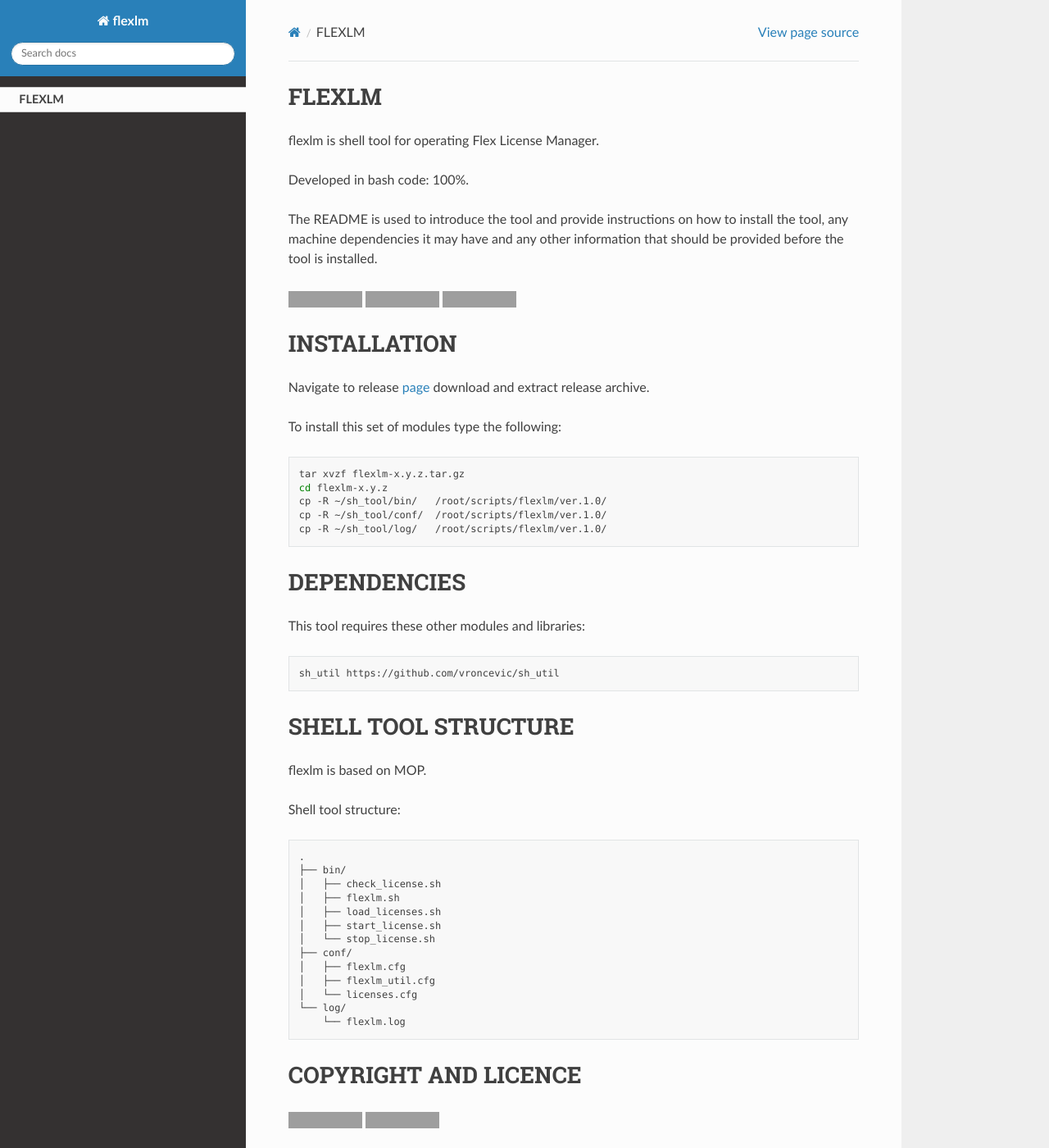
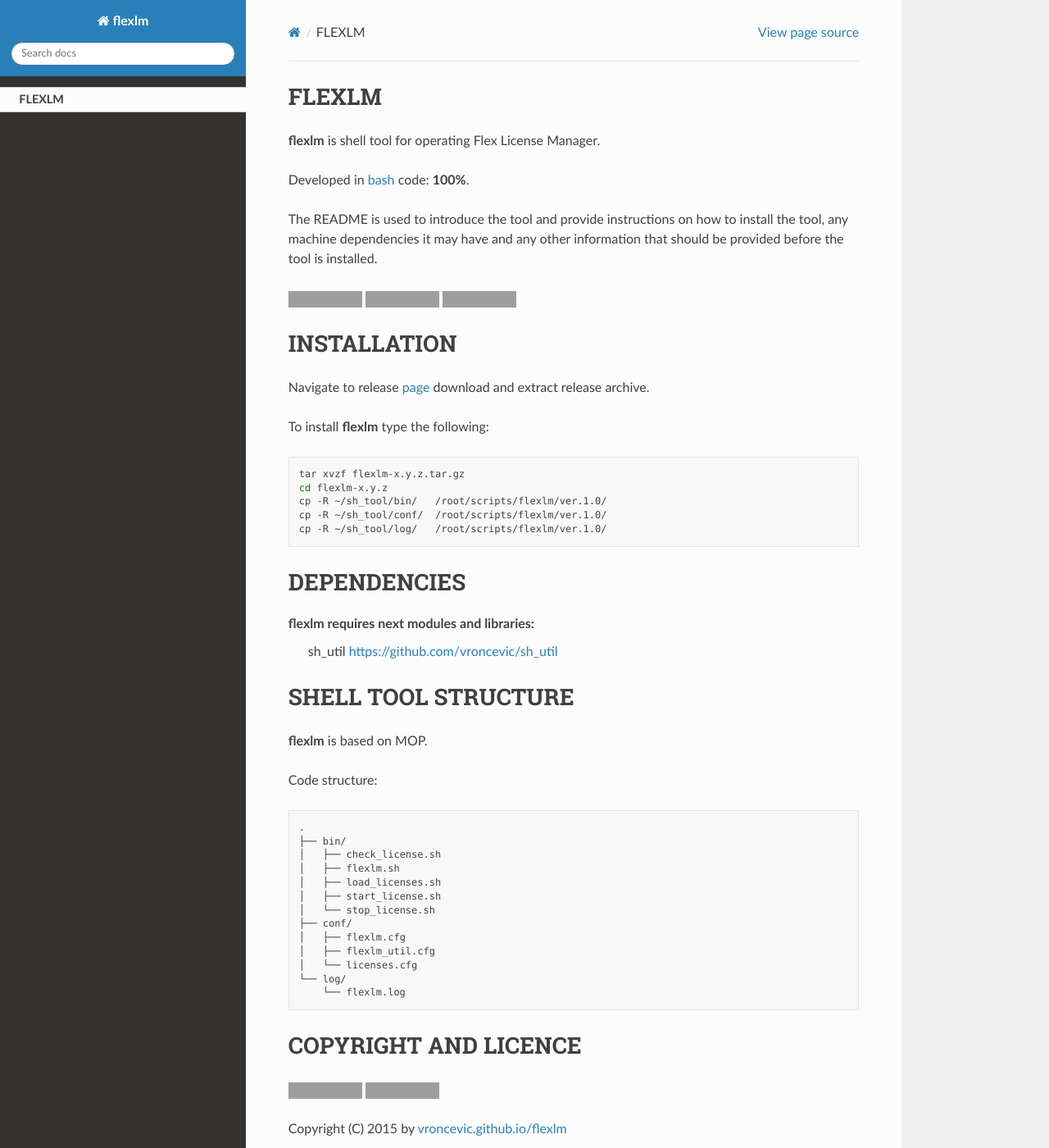
Before and after one commit to vroncevic/flexlm, a Sphinx documentation site: the page built from docs/source/index.rst, in a window 1280 px wide and 1400 px high. Shown: the whole window at 82% size. Built offline with Sphinx 7.4.7 and the Read the Docs theme 2.0.0, drawn with Linux system fonts in a browser that asks for light colours; some of the changed text lies outside the part shown; grey boxes are pictures that could not be loaded.

Commit message:
[flexlm] Updated Dockerfile, docs

```diff
--- a/docs/source/index.rst
+++ b/docs/source/index.rst
@@ -1,15 +1,14 @@
 FLEXLM
----------
+-------
 
 .. toctree::
  :hidden:
 
  self
 
+**flexlm** is shell tool for operating Flex License Manager.
 
-flexlm is shell tool for operating Flex License Manager.
-
-Developed in bash code: 100%.
+Developed in `bash <https://en.wikipedia.org/wiki/Bash_(Unix_shell)>`_ code: **100%**.
 
 The README is used to introduce the tool and provide instructions on
 how to install the tool, any machine dependencies it may have and any
@@ -28,11 +27,12 @@
 
 INSTALLATION
 -------------
+
 Navigate to release `page`_ download and extract release archive.
 
 .. _page: https://github.com/vroncevic/flexlm/releases
 
-To install this set of modules type the following:
+To install **flexlm** type the following:
 
 .. code-block:: bash
 
@@ -44,17 +44,16 @@
 
 DEPENDENCIES
 -------------
-This tool requires these other modules and libraries:
 
-.. code-block:: bash
-
-   sh_util https://github.com/vroncevic/sh_util
+**flexlm** requires next modules and libraries:
+    sh_util `https://github.com/vroncevic/sh_util <https://github.com/vroncevic/sh_util>`_
 
 SHELL TOOL STRUCTURE
 ---------------------
-flexlm is based on MOP.
 
-Shell tool structure:
+**flexlm** is based on MOP.
+
+Code structure:
 
 .. code-block:: bash
 
@@ -83,7 +82,7 @@
 .. |License: Apache 2.0| image:: https://img.shields.io/badge/License-Apache%202.0-blue.svg
    :target: https://opensource.org/licenses/Apache-2.0
 
-Copyright (C) 2018 by https://vroncevic.github.io/flexlm
+Copyright (C) 2015 by `vroncevic.github.io/flexlm <https://vroncevic.github.io/flexlm>`_
 
 This tool is free software; you can redistribute it and/or modify it
 under the same terms as Bash itself, either Bash version 4.2.47 or,
```
Also changed, not shown: README.md (+17 -17 lines), 6 other files.
